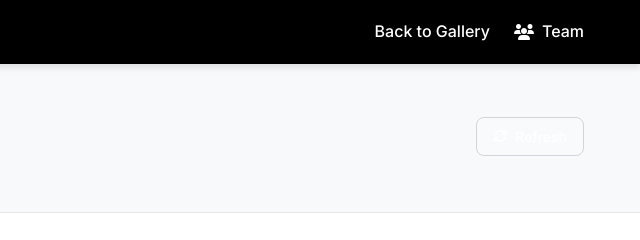
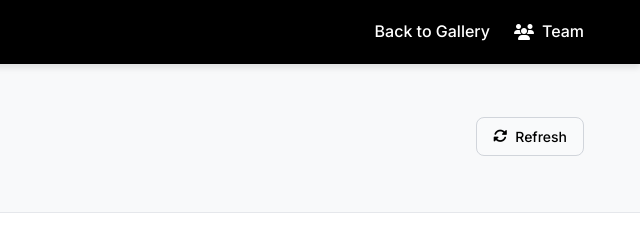
Before and after one commit to Astro28-10/Falcons-Media-Website, a website: page public/event.html in a window 1280 px wide. In both pictures the pointer is over the button "Refresh". Shown: the top 240 px of the page, 640-1280 px from the left. Drawn offline with nearby package versions, Linux system fonts and the light colour scheme; some packages are replaced by stand-ins of ours; a script that the page names is missing.

Commit message:
hover style css select photos

```diff
--- a/public/css/style.css
+++ b/public/css/style.css
@@ -605,7 +605,7 @@ button {
 
 .control-btn:hover {
   background: var(--primary);
-  color: var(--secondary);
+  color: black;
   border-color: var(--primary);
   transform: translateY(-2px);
 }
```
